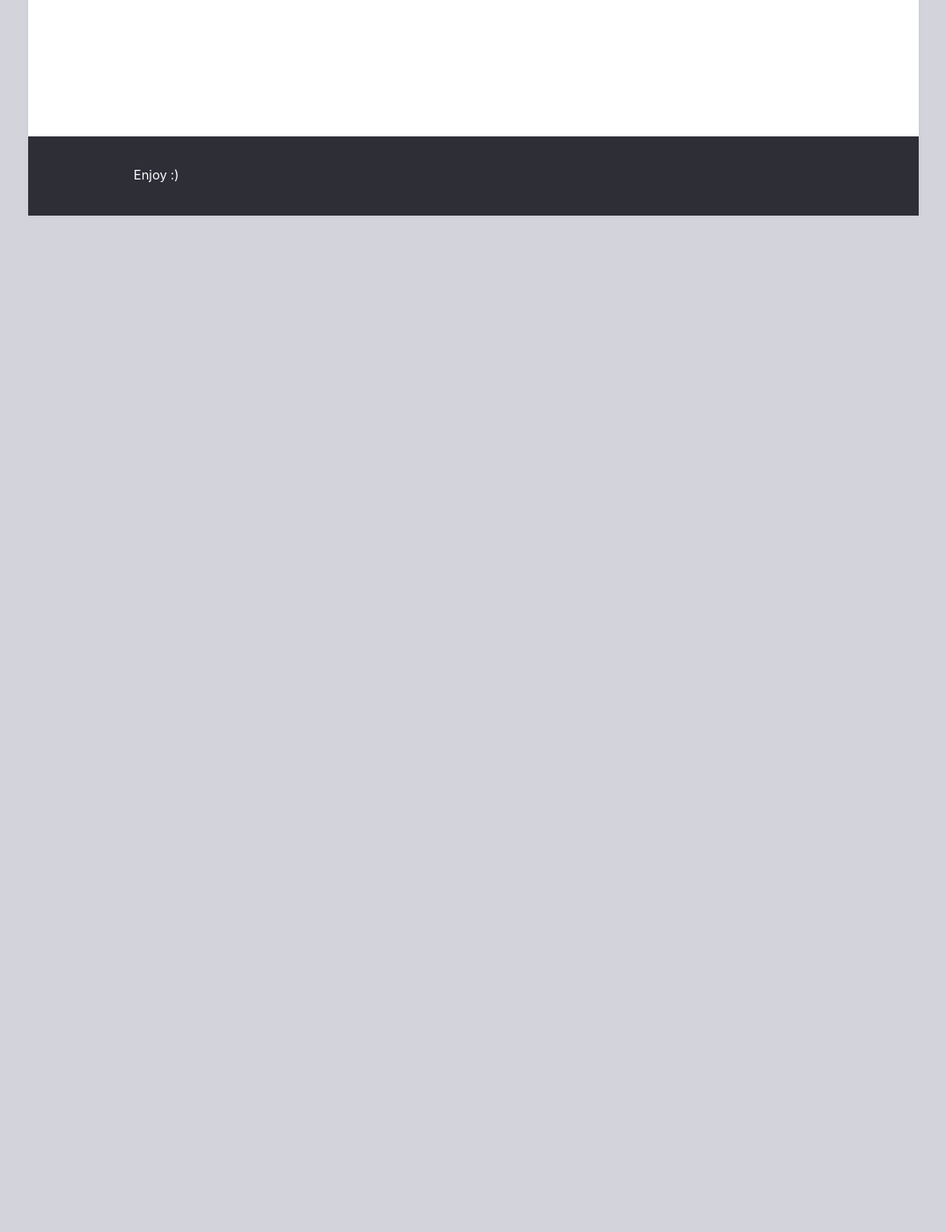
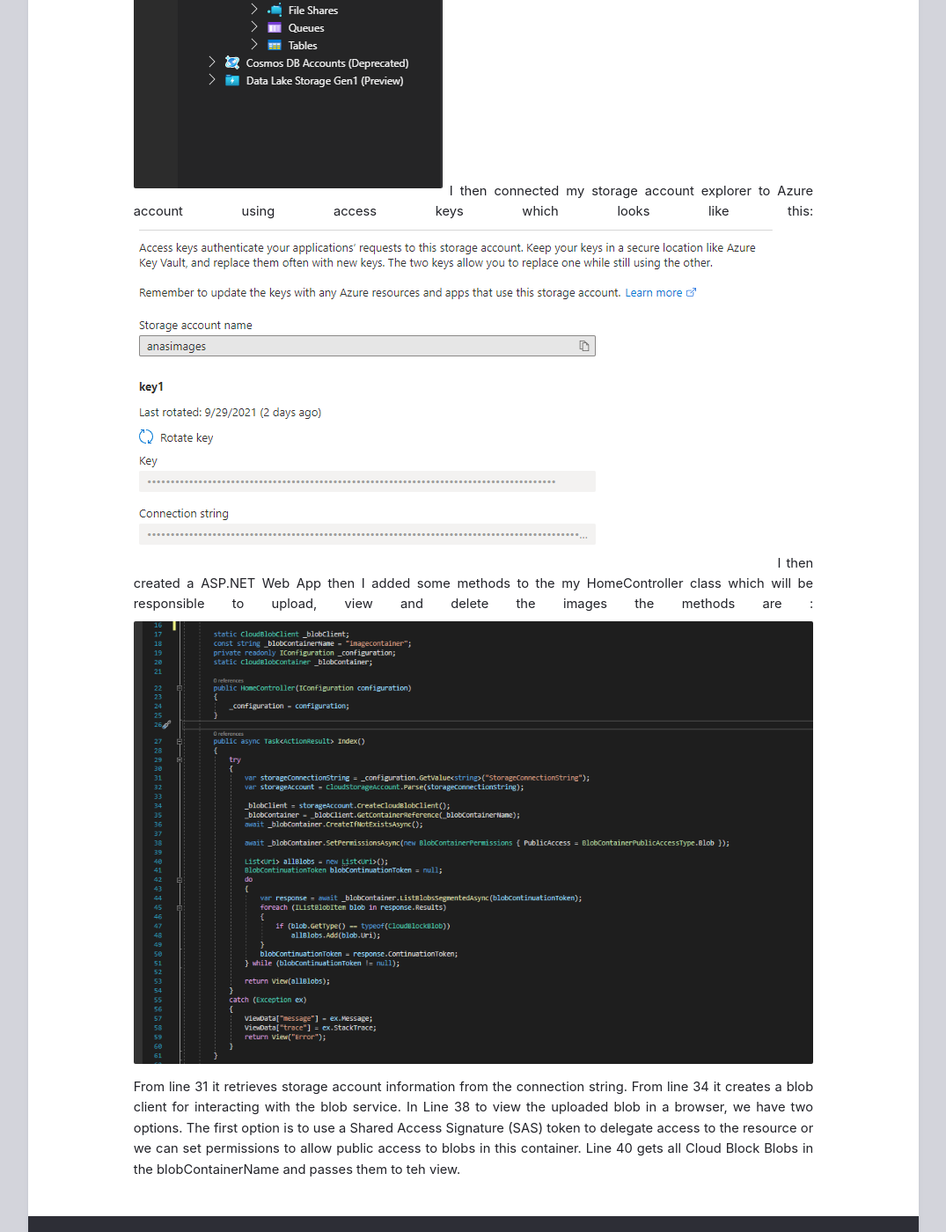
Before and after one commit to ItsAnass/ItsAnass.github.io, a Jekyll site: the page built from _posts/2021-10-01-Files-in-the-cloud.md, in a window 1280 px wide and 1400 px high, scrolled down 1155 px. Shown: the whole window at 88% size, without its empty margins (102-1177 px from the left). Built offline with Jekyll 4.4.1, drawn with Linux system fonts in a browser that asks for light colours; some of the changed text lies outside the part shown.

Commit message:
Update 2021-10-01-Files-in-the-cloud.md

```diff
--- a/_posts/2021-10-01-Files-in-the-cloud.md
+++ b/_posts/2021-10-01-Files-in-the-cloud.md
@@ -16,3 +16,13 @@ A simple application where I can upload, view and delete images using Azure Blob
 ![DataFlow](https://github.com/ItsAnass/ItsAnass.github.io/blob/main/assets/Images/Untitled%20Diagram.png?raw=true)
 
 ## Describe the code?
+First of all I created a storage account in Azure then I downloaded Azure storage explorer which looks like this:
+![StorageExp](https://github.com/ItsAnass/ItsAnass.github.io/blob/main/assets/Images/Blobs/Storage%20Exp%202021-10-01%20134825.png?raw=true)
+I then connected my storage account explorer to Azure account using access keys which looks like this:
+![AccessKeys](https://github.com/ItsAnass/ItsAnass.github.io/blob/main/assets/Images/Blobs/Connection%20string%202021-10-01%20135316.png?raw=true)
+I then created a ASP.NET Web App then I added some methods to the my HomeController class which will be responsible to upload, view and delete the images the methods are :
+![Methods](https://github.com/ItsAnass/ItsAnass.github.io/blob/main/assets/Images/Blobs/Index%202021-10-01%20142210.png?raw=true)
+From line 31 it retrieves storage account information from the connection string.
+From line 34 it creates a blob client for interacting with the blob service.
+In Line 38 to view the uploaded blob in a browser, we have two options. The first option is to use a Shared Access Signature (SAS) token to delegate access to the resource or we can set permissions to allow public access to blobs in this container.
+Line 40 gets all Cloud Block Blobs in the blobContainerName and passes them to teh view.
```
